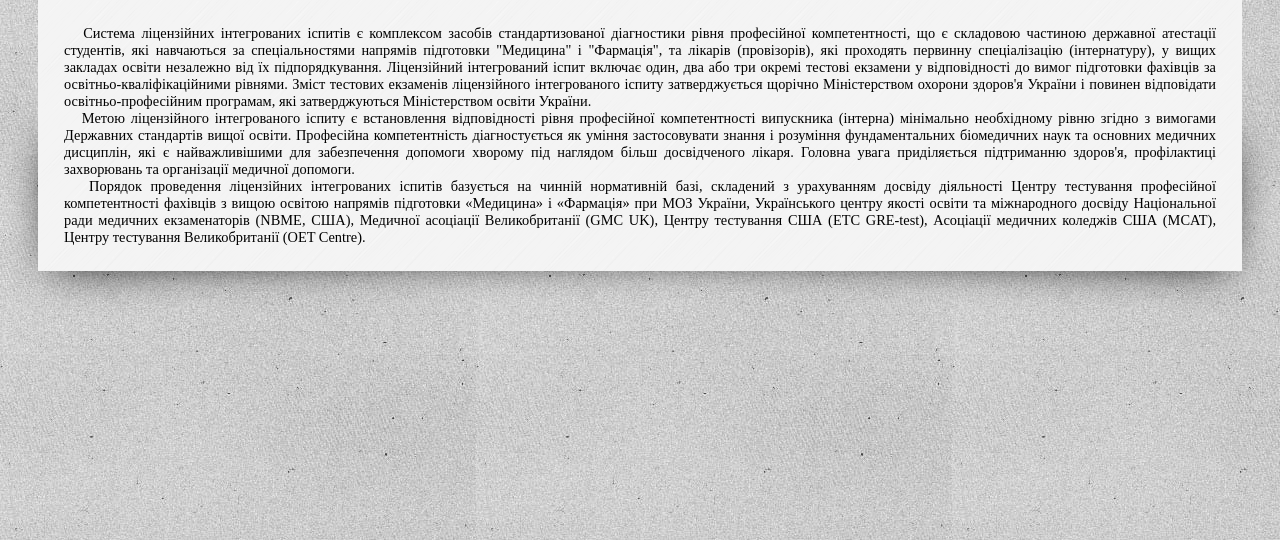
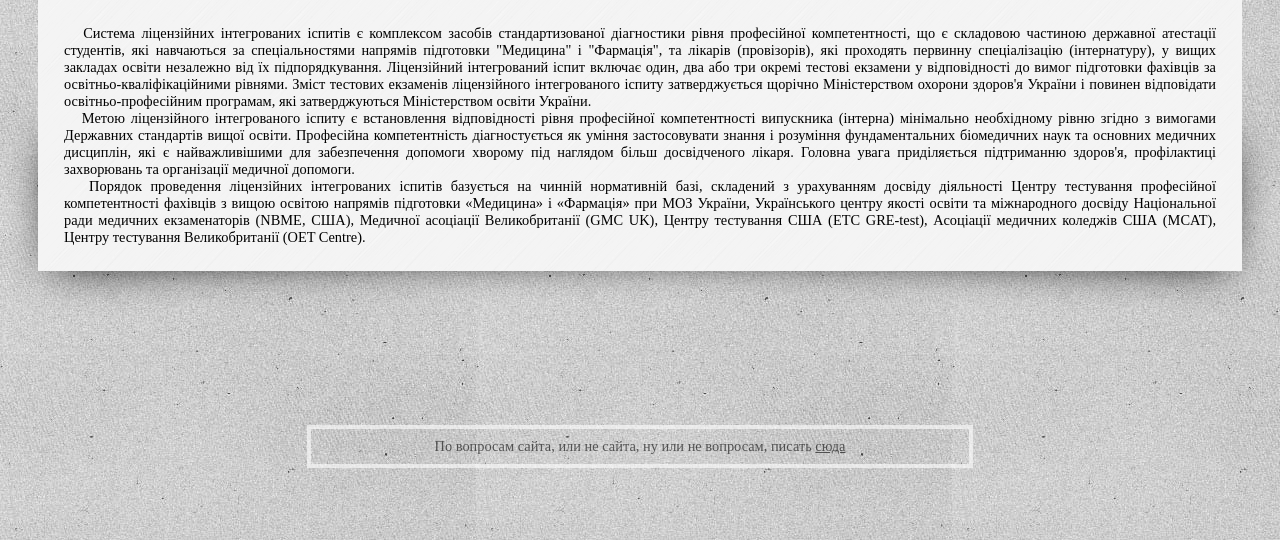
Before and after one commit to andronpl93/krok, a Django app: page / in a window 1280 px wide. Shown: the part 260-800 px from the top of the page. Run offline with Django 3.2, Linux system fonts and the light colour scheme; data that the repository does not hold is empty; parts of the project's set-up code (start-up, migrations or seed data) failed here and were passed over; some libraries are stand-ins or nearby versions.

Commit message:
слеши поменял

```diff
--- a/apka/static/css/header.css
+++ b/apka/static/css/header.css
@@ -181,3 +181,75 @@ header ul li.testsL{
 #back:hover{
     opacity: 01;
 }
+
+footer{
+    width: 50%;
+    margin: 2% auto;
+    padding: 1%;
+    text-align: center;
+    transition: all 1s ease;
+    position: relative;
+    color: #000;
+    overflow: hidden;
+    opacity: 0.6;
+}
+footer a{
+    color: inherit;
+    text-shadow: inherit;
+
+}
+ footer:hover{
+    color:#FFDD00;
+    text-shadow:0 6px 1px rgba(0,0,0,.1),
+               0 0 1px rgba(0,0,0,.1),
+               0 0px 1px rgba(0,0,0,.3),
+               0 1px 2px rgba(0,0,0,.2),
+               0 2px 5px rgba(0,0,0,.25),
+               0 5px 5px rgba(0,0,0,.2),
+               0 5px 10px rgba(0,0,0,.15);
+    opacity: 1;
+}
+.a,.b,.c,.d{
+    position: absolute;
+    background-color: #fff;
+    z-index: 99;
+}
+.a:before,.b:before,.c:before,.d:before{
+    background-color: #FFDD00;
+    transition: all 2s ease;
+    position: absolute;
+    z-index: 100;
+    content:'';
+}
+.a,.a:before,.b:before, .b{
+    top: 0px;
+    left: 0px;
+}
+.c,.c:before,.d:before,.d{
+    bottom:0px;
+    right:0px;
+}
+
+.c,.a{
+    height: 150%;
+    width:4px;
+}
+.c:before,.a:before{
+    height: 0px;
+    width:4px;
+}
+.d,.b{
+    height: 4px;
+    width:150%;
+}
+.d:before,.b:before{
+    height: 4px;
+    width:0;
+}
+
+footer:hover .a:before,footer:hover .c:before{
+    height:154%;
+}
+footer:hover .b:before,footer:hover .d:before{
+    width:120%;
+}
--- a/apka/templates/apka/base.html
+++ b/apka/templates/apka/base.html
@@ -54,8 +54,14 @@
 
 <div id='wrap'>   {% block content%} {%endblock%} </div>
 
-{%block footer%} {% endblock%}
+<footer>По вопросам сайта, или не сайта, ну или не вопросам, писать <a href="https://vk.com/mr_data">сюда</a>
+                <div class="a"></div>
+                <div class="b"></div>
+                <div class="c"></div>
+                <div class="d"></div>
+</footer>
 </body>
+    <script> <!-- Yandex.Metrika counter --> <script type="text/javascript"> (function (d, w, c) { (w[c] = w[c] || []).push(function() { try { w.yaCounter43292909 = new Ya.Metrika({ id:43292909, clickmap:true, trackLinks:true, accurateTrackBounce:true }); } catch(e) { } }); var n = d.getElementsByTagName("script")[0], s = d.createElement("script"), f = function () { n.parentNode.insertBefore(s, n); }; s.type = "text/javascript"; s.async = true; s.src = "https://mc.yandex.ru/metrika/watch.js"; if (w.opera == "[object Opera]") { d.addEventListener("DOMContentLoaded", f, false); } else { f(); } })(document, window, "yandex_metrika_callbacks"); </script> <noscript><div><img src="https://mc.yandex.ru/watch/43292909" style="position:absolute; left:-9999px;" alt="" /></div></noscript> <!-- /Yandex.Metrika counter --></script>
     <script src="{% static 'js/jquery_1_9_2.js' %}"></script>
     <script src="{% static 'js/main.js' %}"></script>
     {%block script%} {%endblock%}
--- a/apka/templates/apka/book.html
+++ b/apka/templates/apka/book.html
@@ -1,4 +1,4 @@
-{% extends "apka\booklet.html" %}
+{% extends "apka/booklet.html" %}
 {% load static %}
 {%block link2%}
     <link rel="stylesheet" href="{% static 'css/book.css' %}">
--- a/apka/templates/apka/booklet.html
+++ b/apka/templates/apka/booklet.html
@@ -1,4 +1,4 @@
-{% extends "apka\base.html" %}
+{% extends "apka/base.html" %}
 {% load static %}
 {%block link%}
     <link rel="stylesheet" href="{% static 'css/booklet.css' %}">
--- a/apka/templates/apka/download.html
+++ b/apka/templates/apka/download.html
@@ -1,4 +1,4 @@
-{% extends "apka\booklet.html" %}
+{% extends "apka/booklet.html" %}
 {% load static %}
 {% get_static_prefix as STATIC_PREFIX %}
 {%block link2%}
--- a/apka/templates/apka/errors.html
+++ b/apka/templates/apka/errors.html
@@ -1,4 +1,4 @@
-{% extends "apka\booklet.html" %}
+{% extends "apka/booklet.html" %}
 {% load static %}
 {%block link2%}
     <link rel="stylesheet" href="{% static 'css/tests/show.css' %}">
--- a/apka/templates/apka/home.html
+++ b/apka/templates/apka/home.html
@@ -1,4 +1,4 @@
-{% extends "apka\base.html" %}
+{% extends "apka/base.html" %}
 {% load static %}
 {%block link%}
     <link rel="stylesheet" href="{% static 'css/home.css' %}">
--- a/apka/templates/apka/login.html
+++ b/apka/templates/apka/login.html
@@ -1,4 +1,4 @@
-{% extends "apka\base.html" %}
+{% extends "apka/base.html" %}
 {% load static %}
 {% load socialaccount %}
 {%block link%}
--- a/apka/templates/apka/save.html
+++ b/apka/templates/apka/save.html
@@ -1,4 +1,4 @@
-{% extends "apka\booklet.html" %}
+{% extends "apka/booklet.html" %}
 {% load static %}
 {%block link2%}
     <link rel="stylesheet" href="{% static 'css/tests/show.css' %}">
```
Also changed, not shown: apka/static/css/tests/show.css (+75 -0 lines), apka/templates/apka/tests/base.html (+1 -1 lines), apka/templates/apka/tests/show.html (+2 -2 lines), apka/templates/apka/tests/training.html (+1 -1 lines), apka/static/css/home.css (line endings or trailing spaces).
